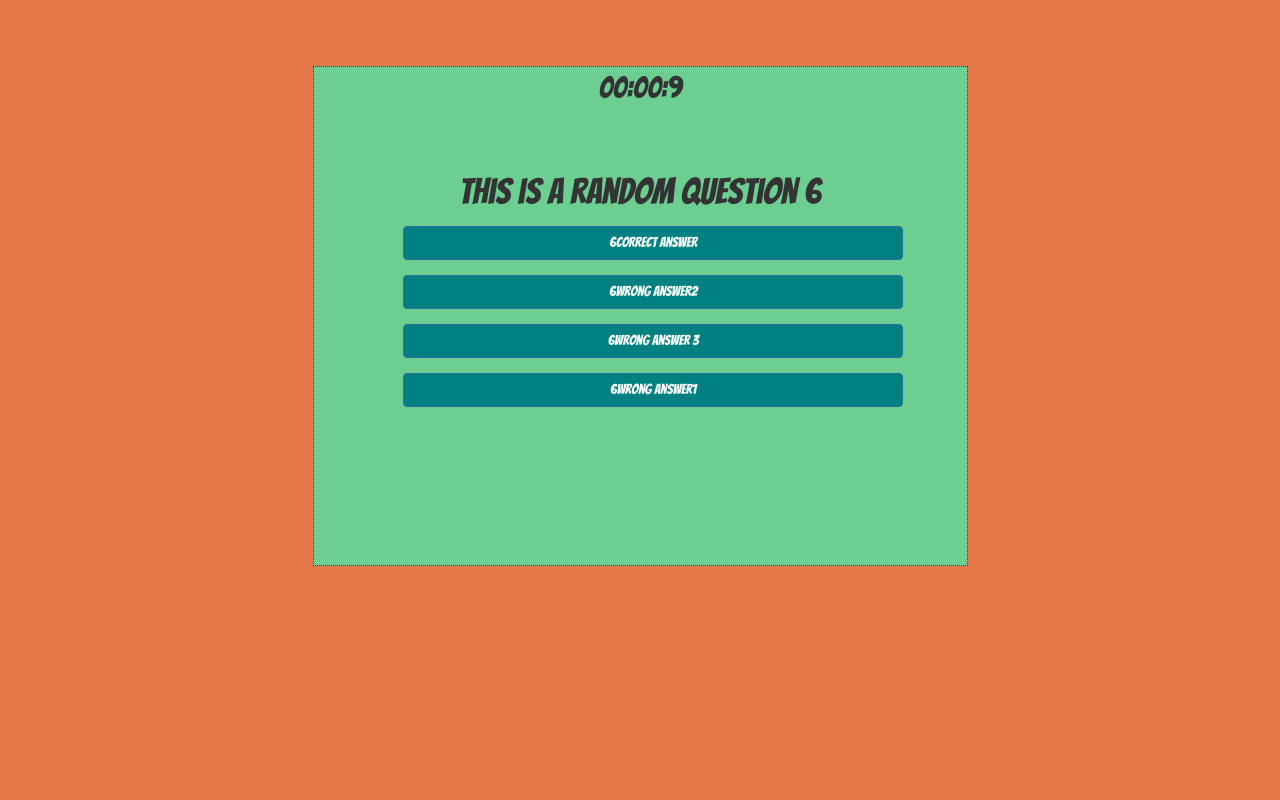
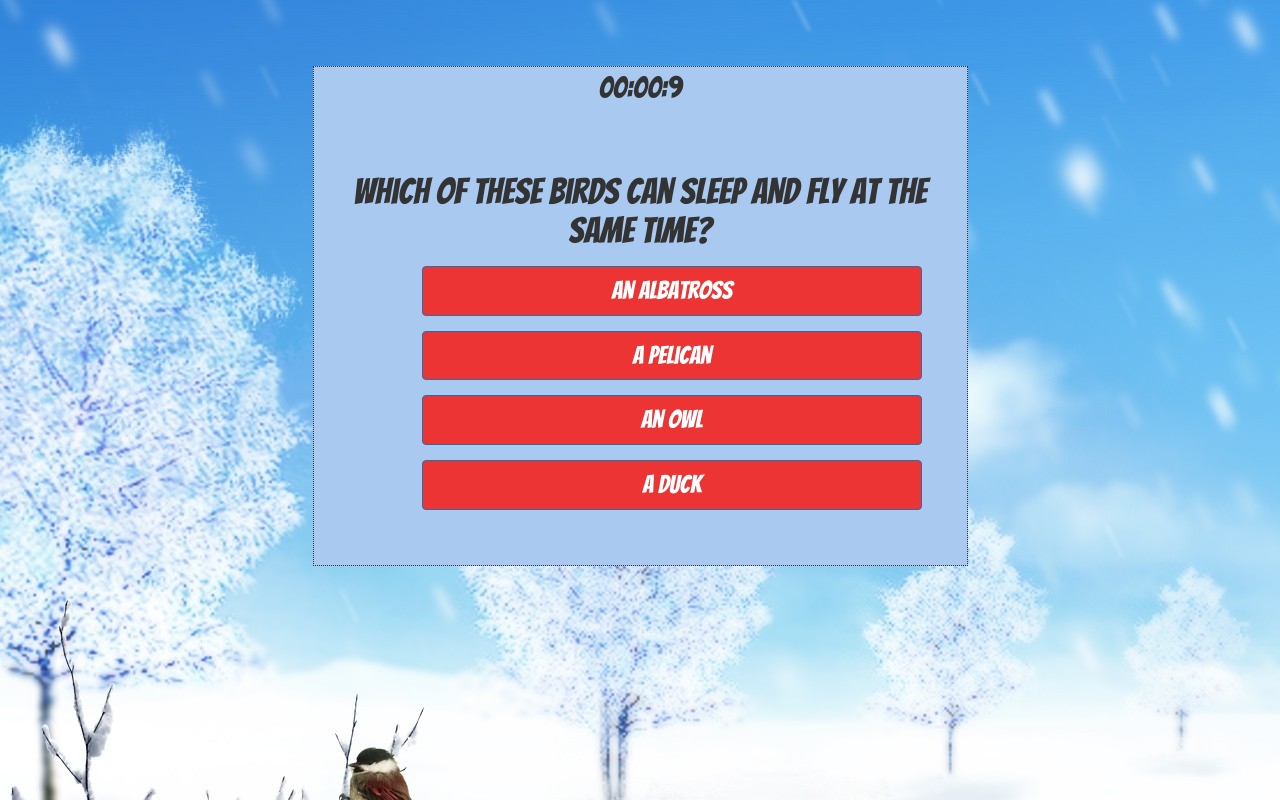
Before and after one commit to hatab002/TriviaGame, a plain HTML site: page index.html in a window 1280 px wide. Both pictures are taken after a click on the button "Start Game". Drawn offline with nearby package versions, Linux system fonts and the light colour scheme.

Commit message:
Style adjustments

```diff
--- a/assets/css/style.css
+++ b/assets/css/style.css
@@ -1,5 +1,7 @@
 body{
-    background-color: rgb(228, 122, 72);
+    /* background-color: rgb(228, 122, 72); */
+    /* background-image: url(http://www.pptbackgroundstemplates.com/backgrounds/angry-birds-ppt-backgrounds-powerpoint.jpg) */
+    background-image: url(../images/background2.jpg);
     width: 100%;
     overflow: hidden;
     font-family: 'Bangers', cursive;
@@ -12,18 +14,19 @@ body{
     margin-top: 5%;
     border-style: dotted;
     border-width: 1px;
-    background-color: rgb(109, 206, 146);
+    background-color: rgb(170, 201, 241);
 
 }
 .btn {
-    background-color: teal;
+    background-color: rgb(236, 52, 52);
 
 }
 .abtn {
     display: block;
-    margin-left: 12%;
+    margin-left: 15%;
     width: 500px;
     margin-top: 15px;
+    font-size: 25px;
 }
 #questions {
     display: none;
--- a/assets/javascript/app.js
+++ b/assets/javascript/app.js
@@ -6,38 +6,49 @@ var questionsWrong = 0;
 $(document).ready(function(){
 
 var q1 = {
-        question : "this is a random question 1",
-        correctAnswer : "correct answer",
-        combinedAnswers: ["correct answer", "wrong answer1", "wrong answer2", "wrong answer 3"]
+        question : "What are the only birds known to fly backwards?",
+        correctAnswer : "Hummingbirds",
+        combinedAnswers: ["Hummingbirds", "Eagles", "Cardinals", "Hawks"]
         }
 var q2 = {
-    question : "this is a random question 2",
-    correctAnswer : "2correct answer",
-    combinedAnswers: ["2correct answer", "2wrong answer1", "2wrong answer2", "2wrong answer 3"]
+    question : "What is the largest living bird by wingspan?",
+    correctAnswer : "Wandering Albatross",
+    combinedAnswers: ["Wandering Albatross", "Ostrich", "Bald Eagle", "Emu"]
         }
 var q3 = {
-    question : "this is a random question 3",
-    correctAnswer : "3correct answer",
-    combinedAnswers: ["3correct answer", "3wrong answer1", "3wrong answer2", "3wrong answer 3"]
+    question : "What is a group of parrots called?",
+    correctAnswer : "Pandemonium",
+    combinedAnswers: ["Pandemonium", "Flock", "School", "None of the above"]
         }
 var q4 = {
-        question : "this is a random question 4",
-        correctAnswer : "4correct answer",
-        combinedAnswers: ["4correct answer", "4wrong answer1", "4wrong answer2", "4wrong answer 3"]
+        question : "What is a baby swan called?",
+        correctAnswer : "A cygnet",
+        combinedAnswers: ["A cygnet", "An eyasse", "A swanlet", "A poult"]
         }
 var q5 = {
-        question : "this is a random question 5",
-        correctAnswer : "5correct answer",
-        combinedAnswers: ["5correct answer", "5wrong answer1", "5wrong answer2", "5wrong answer 3"]
+        question : "What is the maximum speed of a chicken?",
+        correctAnswer : "9 mph",
+        combinedAnswers: ["9 mph", "15 mph", "2 mph", "5 mph"]
         }
 var q6 = {
-        question : "this is a random question 6",
-        correctAnswer : "6correct answer",
-        combinedAnswers: ["6correct answer", "6wrong answer1", "6wrong answer2", "6wrong answer 3"]
+        question : "Which of these birds can sleep AND fly at the same time?",
+        correctAnswer : "An albatross",
+        combinedAnswers: ["An albatross", "A duck", "A pelican", "An owl"]
         }
 
 var allObjects= [q1, q2, q3 , q4, q5, q6];
 var questionIndex = 0;
+
+function startGame(){
+    timer.start();
+    load(questionIndex);
+    $('#start').hide();
+    $('#questions').show();
+    $('.reset').hide();
+    $('#results').hide();
+    }
+
+$('#startButton').on("click", startGame);
 
 var timer = {
     time : 10,
@@ -62,17 +73,6 @@ var timer = {
     stop: function(){clearInterval(countdown);}
 
             }
-function startGame(){
-    timer.start();
-    load(questionIndex);
-    $('#start').hide();
-    $('#questions').show();
-    $('.reset').hide();
-    $('#results').hide();
-    }
-
-$('#startButton').on("click", startGame);
-
 // Shuffling questions and answers -------------------------------------------------
 function shuffle(array) {
     var currentIndex = array.length, tempValue, randomIndex;
```
Also changed, not shown: index.html (+0 -8 lines), assets/images/background2.jpg (added).
